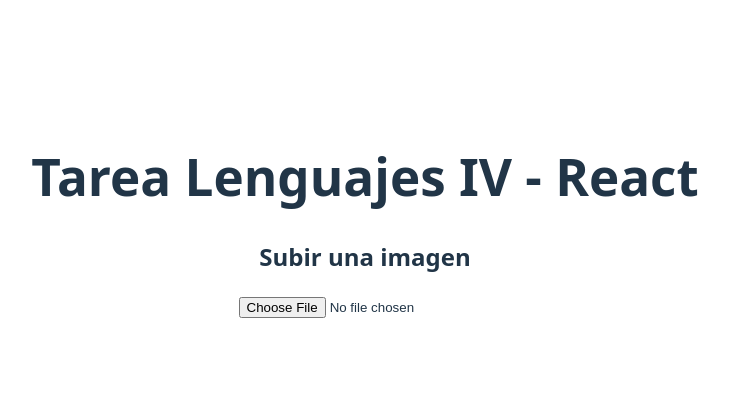
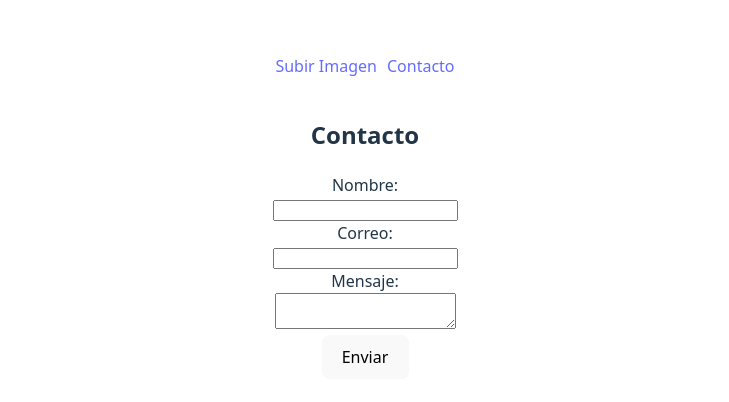
Before and after one commit to Matuu-prog/tp2-formulario-contacto, a React (Vite) app: page /contacto in a window 1280 px wide. Shown: the part 174-576 px from the top of the page, without its empty margins (275-1004 px from the left). Built offline with nearby package versions, Linux system fonts and the light colour scheme.

Commit message:
actualizacion del proyecto con react + emailjs

```diff
--- a/package.json
+++ b/package.json
@@ -12,8 +12,11 @@
     "deploy": "gh-pages -d dist"
   },
   "dependencies": {
+    "@emailjs/browser": "^4.4.1",
+    "emailjs-com": "^3.2.0",
     "react": "^19.1.1",
-    "react-dom": "^19.1.1"
+    "react-dom": "^19.1.1",
+    "react-router-dom": "^7.9.3"
   },
   "devDependencies": {
     "@eslint/js": "^9.36.0",
--- a/src/App.jsx
+++ b/src/App.jsx
@@ -2,14 +2,25 @@ import { useState } from 'react'
 import reactLogo from './assets/react.svg'
 import viteLogo from '/vite.svg'
 import './App.css'
-import ImageUploader from './ImageUploader';
+import ImageUploader from './components/ImageUploader';
+import ContactForm from './components/ContactForm';
+import { BrowserRouter as Router, Routes, Route, Link } from "react-router-dom";
+
+
 
 function App() {
   return (
-    <div>
-      <h1>Tarea Lenguajes IV - React</h1>
-      <ImageUploader />
-    </div>
+    <Router>
+      <nav >
+        <Link to="/" style={{ marginRight: "10px" }}>Subir Imagen</Link>
+        <Link to="/contacto">Contacto</Link>
+      </nav>
+
+      <Routes>
+        <Route path="/" element={<ImageUploader />} />
+        <Route path="/contacto" element={<ContactForm />} />
+      </Routes>
+    </Router>
   );
 }
 
--- /dev/null
+++ b/src/components/ContactForm.jsx
@@ -0,0 +1,74 @@
+import { useState } from "react";
+import emailjs from "@emailjs/browser";
+
+function ContactForm() {
+  const [form, setForm] = useState({
+    nombre: "",
+    correo: "",
+    mensaje: ""
+  });
+  const [status, setStatus] = useState("");
+
+  const handleChange = (e) => {
+    setForm({ ...form, [e.target.name]: e.target.value });
+  };
+
+  const validateEmail = (email) => /\S+@\S+\.\S+/.test(email);
+
+  const handleSubmit = (e) => {
+    e.preventDefault();
+
+    if (!form.nombre || !form.correo || !form.mensaje) {
+      setStatus("Por favor, completa todos los campos.");
+      return;
+    }
+
+    if (!validateEmail(form.correo)) {
+      setStatus("El correo no es válido.");
+      return;
+    }
+
+    emailjs.send(
+      "service_mx65gck",
+      "template_pl2fdaj",
+      {
+        from_name: form.nombre,
+        from_email: form.correo,
+        message: form.mensaje,
+      },
+      "gqrgPNQoorZTfeLRe"
+    )
+    .then(() => {
+      setStatus("✅ Correo enviado correctamente");
+      setForm({ nombre: "", correo: "", mensaje: "" });
+    })
+    .catch(() => {
+      setStatus("❌ Error al enviar el correo.");
+    });
+  };
+
+  return (
+    <div style={{ padding: "20px" }}>
+      <h2>Contacto</h2>
+      <form onSubmit={handleSubmit}>
+        <div>
+          <label>Nombre:</label><br />
+          <input type="text" name="nombre" value={form.nombre} onChange={handleChange} />
+        </div>
+        <div>
+          <label>Correo:</label><br />
+          <input type="email" name="correo" value={form.correo} onChange={handleChange} />
+        </div>
+        <div>
+          <label>Mensaje:</label><br />
+          <textarea name="mensaje" value={form.mensaje} onChange={handleChange}></textarea>
+        </div>
+        <button type="submit">Enviar</button>
+      </form>
+
+      {status && <p style={{ marginTop: "10px" }}>{status}</p>}
+    </div>
+  );
+}
+
+export default ContactForm;
--- a/vite.config.js
+++ b/vite.config.js
@@ -1,8 +1,8 @@
+// vite.config.js
 import { defineConfig } from 'vite'
 import react from '@vitejs/plugin-react'
 
-// https://vite.dev/config/
 export default defineConfig({
   plugins: [react()],
-  base: "/Tarea-tp2-lenguajes/"
+  base: '/Tarea-tp2-lenguajes/', // 👈 muy importante
 })
```
Also changed, not shown: src/components/ImageUploader.jsx (renamed from src/ImageUploader.jsx), 1 other file (tests, documents, lock files or other folders).
